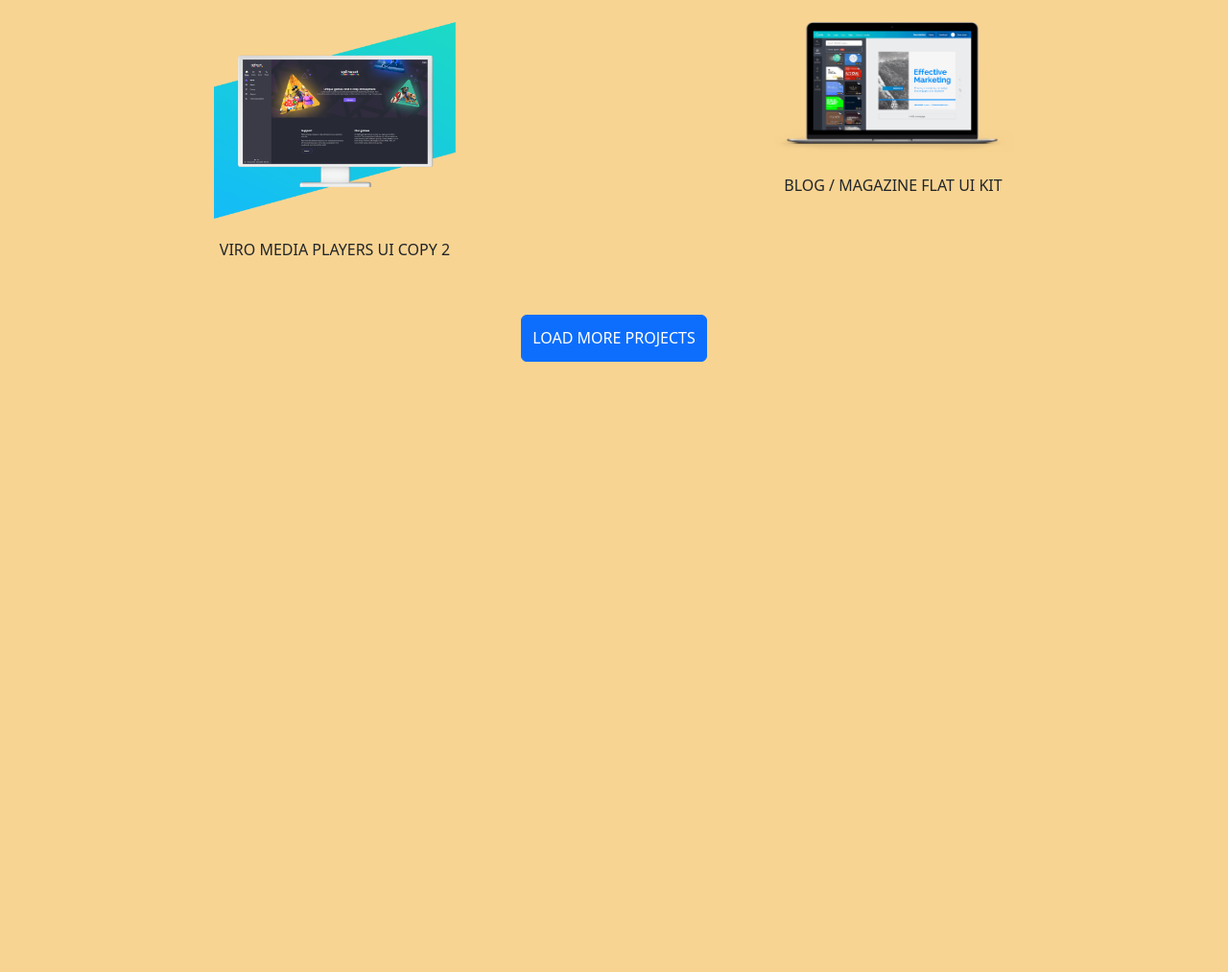
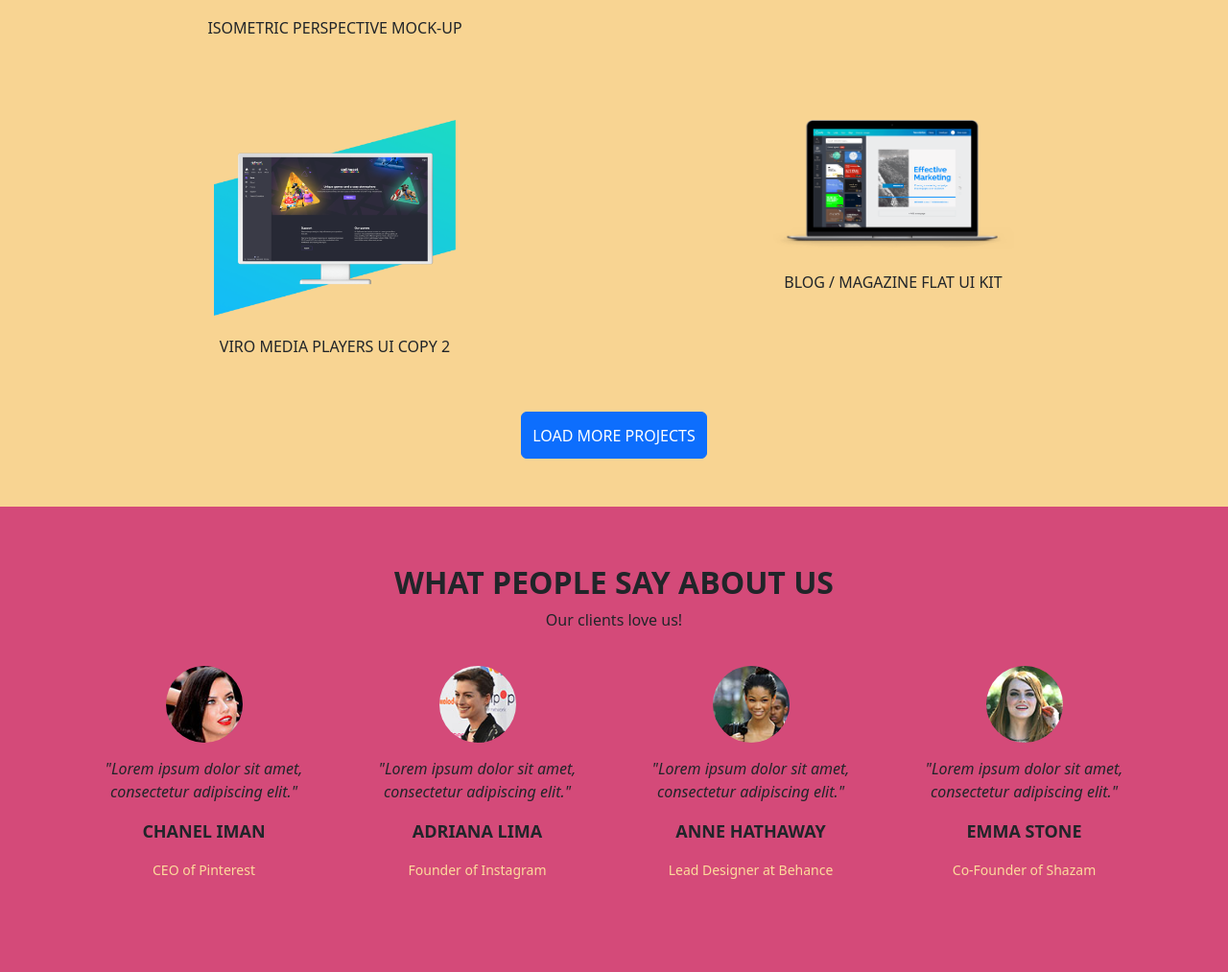
Before and after one commit to Nayem1004/25-03-2025, a plain HTML site: page index.html in a window 1280 px wide. Shown: the part 416-1429 px from the top of the page at 96% size. Before the commit the page ends 843 px from the top, so only its background shows below. Drawn offline with nearby package versions, Linux system fonts and the light colour scheme.

Commit message:
Testimonial section added and some image include image folder

```diff
--- a/index.html
+++ b/index.html
@@ -19,11 +19,11 @@
         </div>
 
         <div class="row justify-content-center">
-            <div class="col-md-3">
+            <div class="col-md-6">
                 <img src="Image/media_1a770efc4e7bfa4b0fecce3ef4053213b80dcf27f.png" class="img-fluid laptop" alt="Isometric Perspective Mock-up">
                 <p>ISOMETRIC PERSPECTIVE MOCK-UP</p>
             </div>
-            <div class="col-md-3">
+            <div class="col-md-6">
                 <img src="Image/images.png" class="img-fluid laptop" alt="Time Zone App UI">
                 <p>TIME ZONE APP UI</p>
             </div>
@@ -43,6 +43,49 @@
         <button class="btn btn-primary load-more">LOAD MORE PROJECTS</button>
     </div>
 
+
+<div class="testimonial-section">
+    <h2 class="fw-bold">WHAT PEOPLE SAY ABOUT US</h2>
+    <p>Our clients love us!</p>
+
+    <div class="container">
+        <div class="row text-center gy-4">
+            <div class="col-md-6 col-lg-3">
+                <div class="testimonial-card">
+                    <img src="Image/adriana_lima_96px.jpg" alt="Chanel Iman">
+                    <p class="testimonial-text">"Lorem ipsum dolor sit amet, consectetur adipiscing elit."</p>
+                    <p class="testimonial-name">CHANEL IMAN</p>
+                    <p class="testimonial-role">CEO of Pinterest</p>
+                </div>
+            </div>
+            <div class="col-md-6 col-lg-3">
+                <div class="testimonial-card">
+                    <img src="Image/anne_hathaway_96px.jpg" alt="Adriana Lima">
+                    <p class="testimonial-text">"Lorem ipsum dolor sit amet, consectetur adipiscing elit."</p>
+                    <p class="testimonial-name">ADRIANA LIMA</p>
+                    <p class="testimonial-role">Founder of Instagram</p>
+                </div>
+            </div>
+            <div class="col-md-6 col-lg-3">
+                <div class="testimonial-card">
+                    <img src="Image/chanel_iman_96px.jpg" alt="Anne Hathaway">
+                    <p class="testimonial-text">"Lorem ipsum dolor sit amet, consectetur adipiscing elit."</p>
+                    <p class="testimonial-name">ANNE HATHAWAY</p>
+                    <p class="testimonial-role">Lead Designer at Behance</p>
+                </div>
+            </div>
+            <div class="col-md-6 col-lg-3">
+                <div class="testimonial-card">
+                    <img src="Image/emma_stone_96px.jpg" alt="Emma Stone">
+                    <p class="testimonial-text">"Lorem ipsum dolor sit amet, consectetur adipiscing elit."</p>
+                    <p class="testimonial-name">EMMA STONE</p>
+                    <p class="testimonial-role">Co-Founder of Shazam</p>
+                </div>
+            </div>
+        </div>
+    </div>
+</div>
+
     <script src="https://cdn.jsdelivr.net/npm/bootstrap@5.3.0/dist/js/bootstrap.bundle.min.js"></script>
 </body>
 </html>
--- a/style.css
+++ b/style.css
@@ -13,3 +13,30 @@ body {
     margin-top: 40px;
     padding: 1%;
 }
+
+.testimonial-section {
+    background-color: #d44a79;
+    padding: 60px 20px;
+}
+.testimonial-card {
+    text-align: center;
+    padding: 20px;
+}
+.testimonial-card img {
+    width: 80px;
+    height: 80px;
+    border-radius: 50%;
+    margin-bottom: 15px;
+}
+.testimonial-text {
+    font-style: italic;
+}
+.testimonial-name {
+    font-weight: bold;
+    font-size: 18px;
+    margin-top: 10px;
+}
+.testimonial-role {
+    font-size: 14px;
+    color: #fddc9b;
+}
```
Also changed, not shown: Image/adriana_lima_96px.jpg (added), Image/anne_hathaway_96px.jpg (added), Image/chanel_iman_96px.jpg (added), Image/emma_stone_96px.jpg (added), Image/project-1.png (added).
